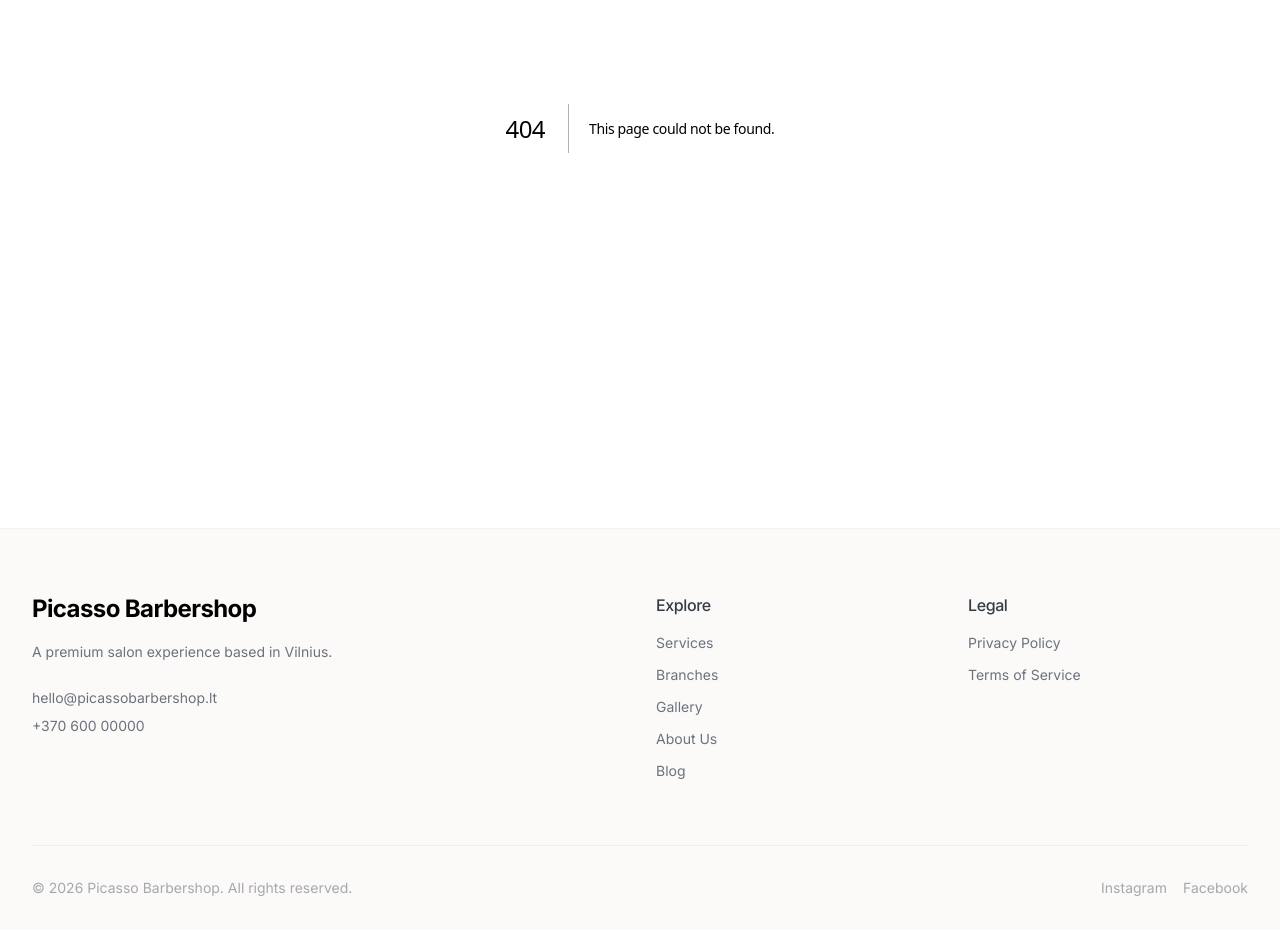
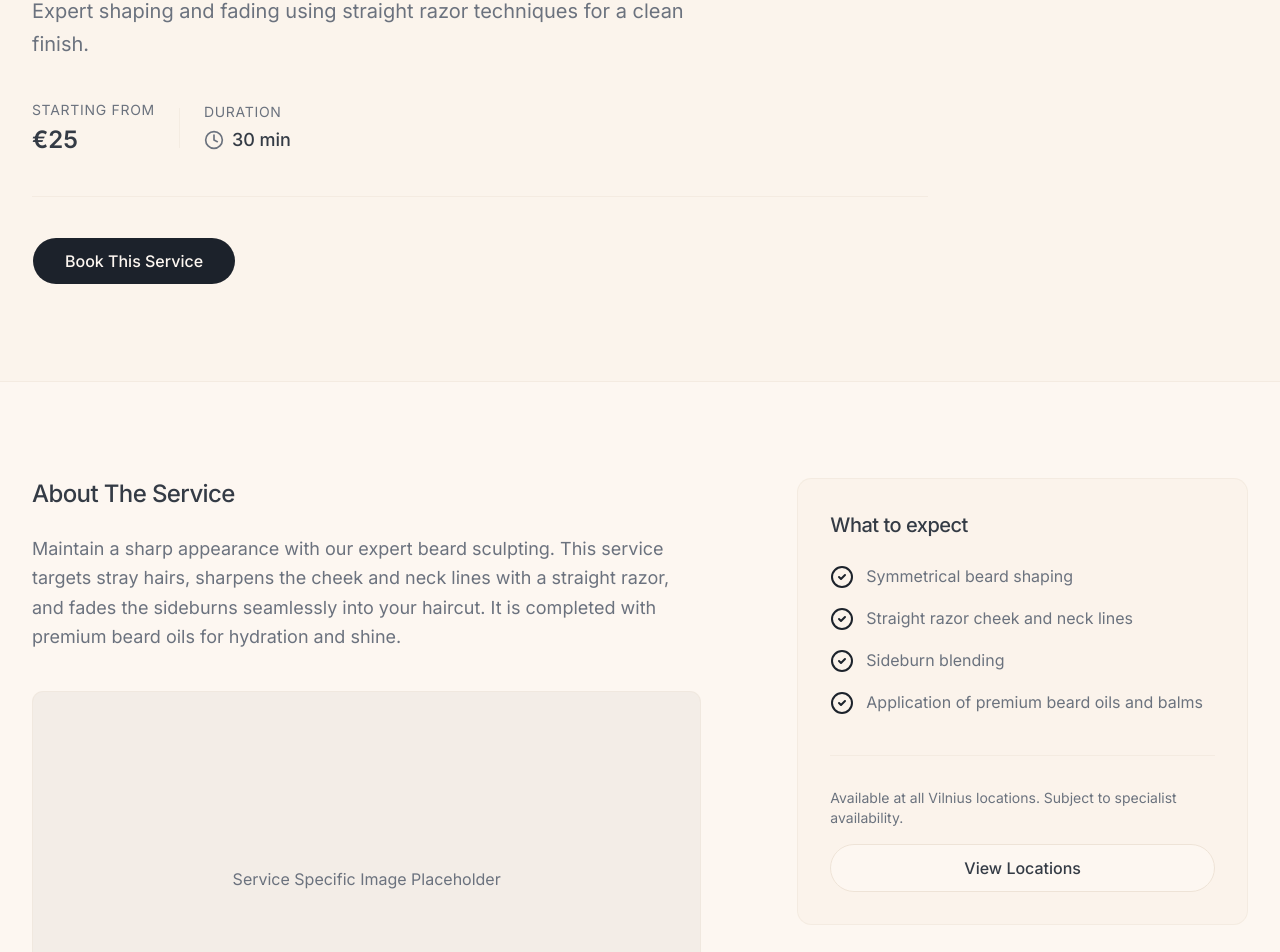
Before and after one commit to Shahadat99x/Picasso-Barbershop, a Next.js app: page /paslaugos/beard-trim in a window 1280 px wide. Before the commit this address had no page. Shown: the part 353-1305 px from the top of the page. Before the commit the page ends 1283 px from the top, so only its background shows below. Built offline with nearby package versions, Linux system fonts and the light colour scheme.

Commit message:
feat: implement services pages and update phase status

```diff
--- /dev/null
+++ b/src/app/paslaugos/[slug]/page.tsx
@@ -0,0 +1,152 @@
+import React from "react";
+import { notFound } from "next/navigation";
+import { Metadata } from "next";
+import { Container } from "@/components/layout/Container";
+import { Section } from "@/components/layout/Section";
+import { PrimaryButton } from "@/components/ui/PrimaryButton";
+import { SecondaryButton } from "@/components/ui/SecondaryButton";
+import { Clock, CheckCircle2 } from "lucide-react";
+import Link from "next/link";
+import { siteConfig } from "@/config/navigation";
+
+import { mockServices, getServiceBySlug } from "@/data/services";
+import { ServiceFaqSection } from "@/components/sections/ServiceFaqSection";
+import { GallerySection } from "@/components/sections/GallerySection";
+import { FinalCtaSection } from "@/components/sections/FinalCtaSection";
+
+// Next.js static params generation for mock data
+export function generateStaticParams() {
+  return mockServices.map((service) => ({
+    slug: service.slug,
+  }));
+}
+
+// Dynamic metadata generation
+export function generateMetadata({ params }: { params: { slug: string } }): Metadata {
+  const service = getServiceBySlug(params.slug);
+
+  if (!service) {
+    return {
+      title: "Service Not Found",
+    };
+  }
+
+  return {
+    title: service.title,
+    description: service.shortDescription,
+  };
+}
+
+export default function ServiceDetailPage({ params }: { params: { slug: string } }) {
+  const service = getServiceBySlug(params.slug);
+
+  if (!service) {
+    notFound();
+  }
+
+  return (
+    <main>
+      {/* Service Hero */}
+      <Section className="bg-secondary/10 border-b border-border/50 pb-16 md:pb-24 pt-24 md:pt-32">
+        <Container>
+          <div className="max-w-4xl">
+            <Link href="/paslaugos" className="text-sm font-medium text-muted-foreground hover:text-primary transition-colors mb-8 inline-block">
+              ← Back to all services
+            </Link>
+
+            <h1 className="text-4xl md:text-5xl lg:text-6xl font-medium tracking-tight mb-6">
+              {service.title}
+            </h1>
+
+            <p className="text-lg md:text-xl text-muted-foreground leading-relaxed mb-10 max-w-2xl">
+              {service.shortDescription}
+            </p>
+
+            <div className="flex flex-wrap items-center gap-6 mb-10 pb-10 border-b border-border/50">
+              <div className="flex flex-col">
+                <span className="text-sm text-muted-foreground uppercase tracking-wider mb-1">Starting from</span>
+                <span className="text-2xl font-semibold">{service.price}</span>
+              </div>
+
+              <div className="h-10 w-px bg-border/50 hidden sm:block" />
+
+              <div className="flex flex-col">
+                <span className="text-sm text-muted-foreground uppercase tracking-wider mb-1">Duration</span>
+                <div className="flex items-center text-foreground font-medium text-lg">
+                  <Clock className="w-5 h-5 mr-2 text-muted-foreground" />
+                  {service.duration}
+                </div>
+              </div>
+            </div>
+
+            <div className="flex flex-col sm:flex-row gap-4">
+              <Link href={siteConfig.bookingUrl}>
+                <PrimaryButton className="w-full sm:w-auto px-8 text-base h-12">
+                  Book This Service
+                </PrimaryButton>
+              </Link>
+            </div>
+          </div>
+        </Container>
+      </Section>
+
+      {/* Service Details & Highlights */}
+      <Section className="bg-background">
+        <Container>
+          <div className="grid grid-cols-1 lg:grid-cols-12 gap-12 lg:gap-24">
+            {/* Main Description */}
+            <div className="lg:col-span-7">
+              <h2 className="text-2xl font-medium mb-6 tracking-tight">About The Service</h2>
+              <div className="prose prose-neutral max-w-none text-muted-foreground">
+                <p className="leading-relaxed text-lg mb-6">
+                  {service.fullDescription}
+                </p>
+                {/* Visual placeholder for the service specifically */}
+                <div className="aspect-video bg-muted rounded-xl w-full flex items-center justify-center mt-10 text-muted-foreground border border-border/50">
+                  Service Specific Image Placeholder
+                </div>
+              </div>
+            </div>
+
+            {/* Benefits Sidebar */}
+            <div className="lg:col-span-5">
+              <div className="bg-secondary/10 rounded-2xl p-8 border border-border/50 sticky top-32">
+                <h3 className="text-xl font-medium mb-6">What to expect</h3>
+                <ul className="space-y-4">
+                  {service.benefits.map((benefit, idx) => (
+                    <li key={idx} className="flex items-start">
+                      <CheckCircle2 className="w-6 h-6 text-primary mr-3 flex-shrink-0 mt-0.5" />
+                      <span className="text-muted-foreground leading-relaxed">{benefit}</span>
+                    </li>
+                  ))}
+                </ul>
+
+                <div className="mt-10 pt-8 border-t border-border/50">
+                  <p className="text-sm text-muted-foreground mb-4">
+                    Available at all Vilnius locations. Subject to specialist availability.
+                  </p>
+                  <Link href="/#branches">
+                    <SecondaryButton className="w-full">
+                      View Locations
+                    </SecondaryButton>
+                  </Link>
+                </div>
+              </div>
+            </div>
+          </div>
+        </Container>
+      </Section>
+
+      {/* Shared Visual Context */}
+      <GallerySection />
+
+      {/* Service Specific FAQ */}
+      {service.faqs && service.faqs.length > 0 && (
+        <ServiceFaqSection faqs={service.faqs} />
+      )}
+
+      {/* Global Booking CTA */}
+      <FinalCtaSection />
+    </main>
+  );
+}
--- /dev/null
+++ b/src/app/paslaugos/page.tsx
@@ -0,0 +1,79 @@
+import React from "react";
+import { Container } from "@/components/layout/Container";
+import { Section } from "@/components/layout/Section";
+import { SectionHeading } from "@/components/layout/SectionHeading";
+import { serviceCategories, getServicesByCategory } from "@/data/services";
+import { ServiceCard } from "@/components/shared/ServiceCard";
+import { FinalCtaSection } from "@/components/sections/FinalCtaSection";
+import { Metadata } from "next";
+
+export const metadata: Metadata = {
+  title: "Services",
+  description: "Explore our premium selection of barbering services, from classic haircuts to traditional hot towel shaves.",
+};
+
+export default function ServicesIndexPage() {
+  return (
+    <main>
+      {/* Intro Header */}
+      <Section className="bg-secondary/10 border-b border-border/50 pb-16 md:pb-24 pt-24 md:pt-32">
+        <Container>
+          <div className="max-w-3xl mx-auto text-center">
+            <h1 className="text-4xl md:text-6xl font-medium tracking-tight mb-6">
+              Our Services
+            </h1>
+            <p className="text-lg text-muted-foreground leading-relaxed">
+              We offer a curated selection of premium grooming services designed for the modern gentleman. Every appointment is tailored to your unique style and crafted with meticulous attention to detail.
+            </p>
+          </div>
+        </Container>
+      </Section>
+
+      {/* Categories Loop */}
+      <div className="bg-background">
+        {serviceCategories.map((category, index) => {
+          const categoryServices = getServicesByCategory(category.id);
+
+          if (categoryServices.length === 0) return null;
+
+          return (
+            <Section
+              key={category.id}
+              id={category.id}
+              className={index % 2 !== 0 ? "bg-secondary/10" : "bg-background"}
+            >
+              <Container>
+                <div className="mb-12 md:mb-16">
+                  <SectionHeading
+                    title={category.title}
+                    subtitle="Category"
+                    align="left"
+                  />
+                  <p className="text-muted-foreground max-w-2xl mt-4 leading-relaxed">
+                    {category.description}
+                  </p>
+                </div>
+
+                <div className="grid grid-cols-1 md:grid-cols-2 lg:grid-cols-3 gap-6">
+                  {categoryServices.map((service) => (
+                    <ServiceCard
+                      key={service.id}
+                      title={service.title}
+                      description={service.shortDescription}
+                      price={service.price}
+                      duration={service.duration}
+                      href={`/paslaugos/${service.slug}`}
+                    />
+                  ))}
+                </div>
+              </Container>
+            </Section>
+          );
+        })}
+      </div>
+
+      {/* Global Booking CTA */}
+      <FinalCtaSection />
+    </main>
+  );
+}
```
Also changed, not shown: 2 other files (tests, documents, lock files or other folders).
